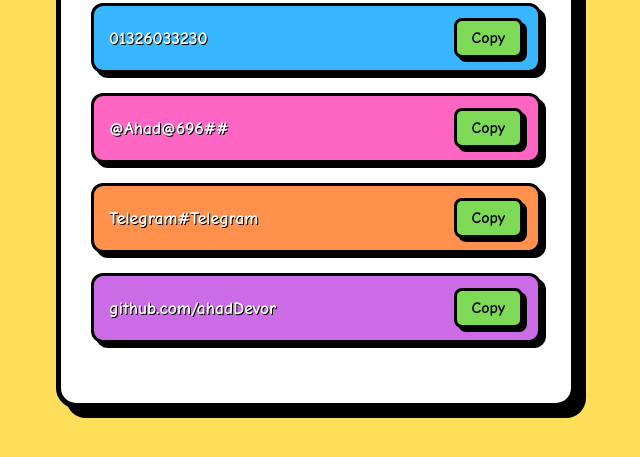
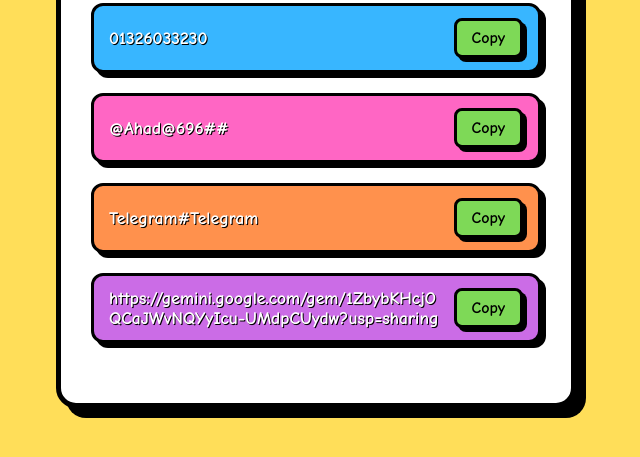
Before and after one commit to ahadDevOr/info, a plain HTML site: page index.html in a window 1280 px wide. Shown: the part 337-794 px from the top of the page, without its empty margins (324-964 px from the left). Drawn offline with Linux system fonts and the light colour scheme.

Commit message:
Update index.html

```diff
--- a/index.html
+++ b/index.html
@@ -131,7 +131,7 @@
 
         <!-- Important Asset / Link -->
         <div class="info-box box-asset">
-            <span class="info-text" id="asset">github.com/ahadDevor</span>
+            <span class="info-text" id="asset">https://gemini.google.com/gem/1ZbybKHcjOQCaJWvNQYyIcu-UMdpCUydw?usp=sharing</span>
             <button class="copy-btn" onclick="copyText('asset', this)">Copy</button>
         </div>
     </div>
```
